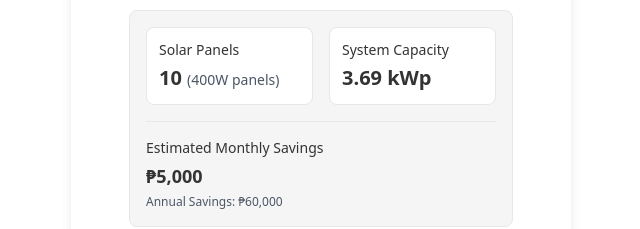
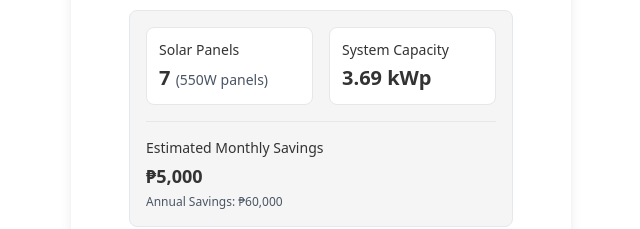
Before and after one commit to MojoJolo/solarcalc, a Vue app: page / in a window 1280 px wide. Shown: the part 526-755 px from the top of the page, without its empty margins (319-959 px from the left). Built offline with nearby package versions, Linux system fonts and the light colour scheme.

Commit message:
changed to 550w

```diff
--- a/src/components/HomeView.vue
+++ b/src/components/HomeView.vue
@@ -12,7 +12,7 @@ const monthlyBill = ref('10000')
 const targetSavings = ref(50) // Default to 50%
 const costPerKwh = ref(13.0127)
 const systemEfficiency = ref(DEFAULT_EFFICIENCY * 100) // Convert to percentage for display
-const selectedPanelWattage = ref(400) // Default to 40W
+const selectedPanelWattage = ref(550) // Default to 550W
 const isConfigExpanded = ref(false) // Controls visibility of system configuration
 const isHowToUseExpanded = ref(false) // Controls visibility of how to use section
 const totalSystemCost = ref('300000') // Default system cost in PHP
```
